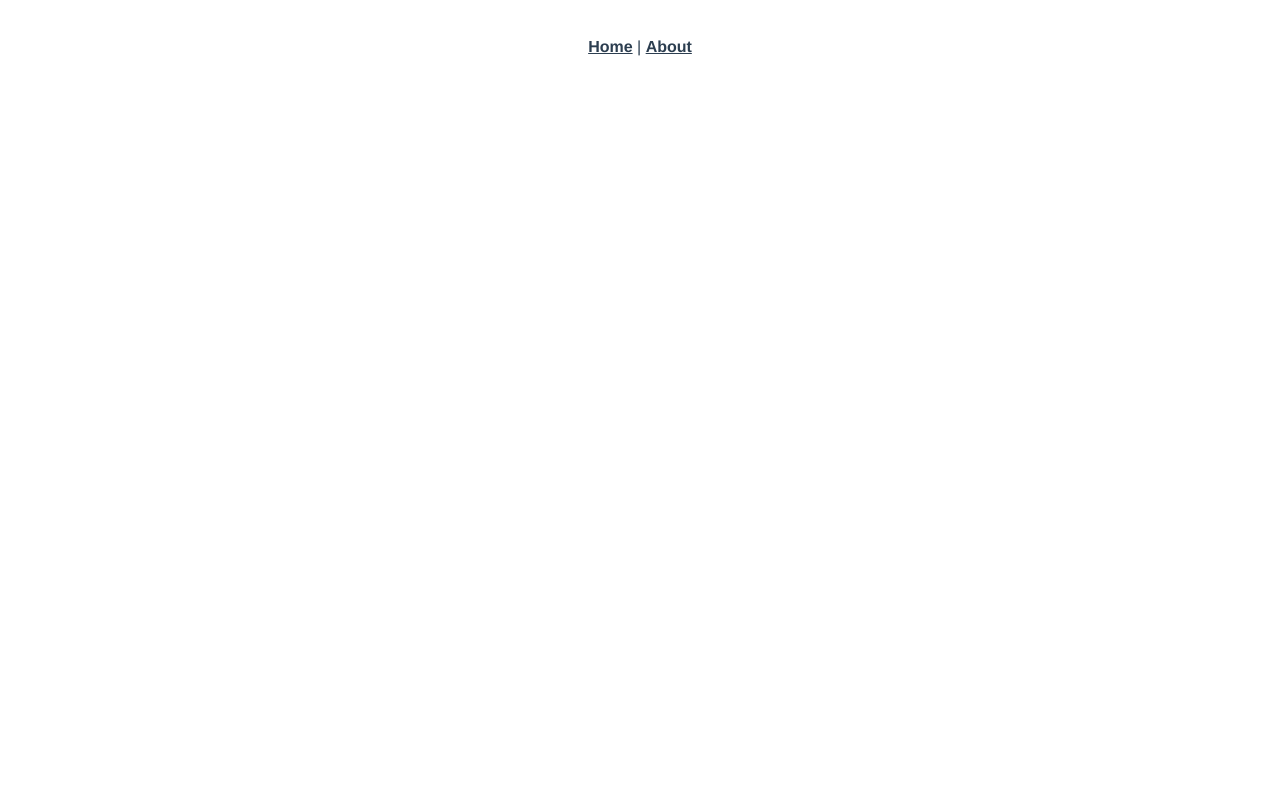
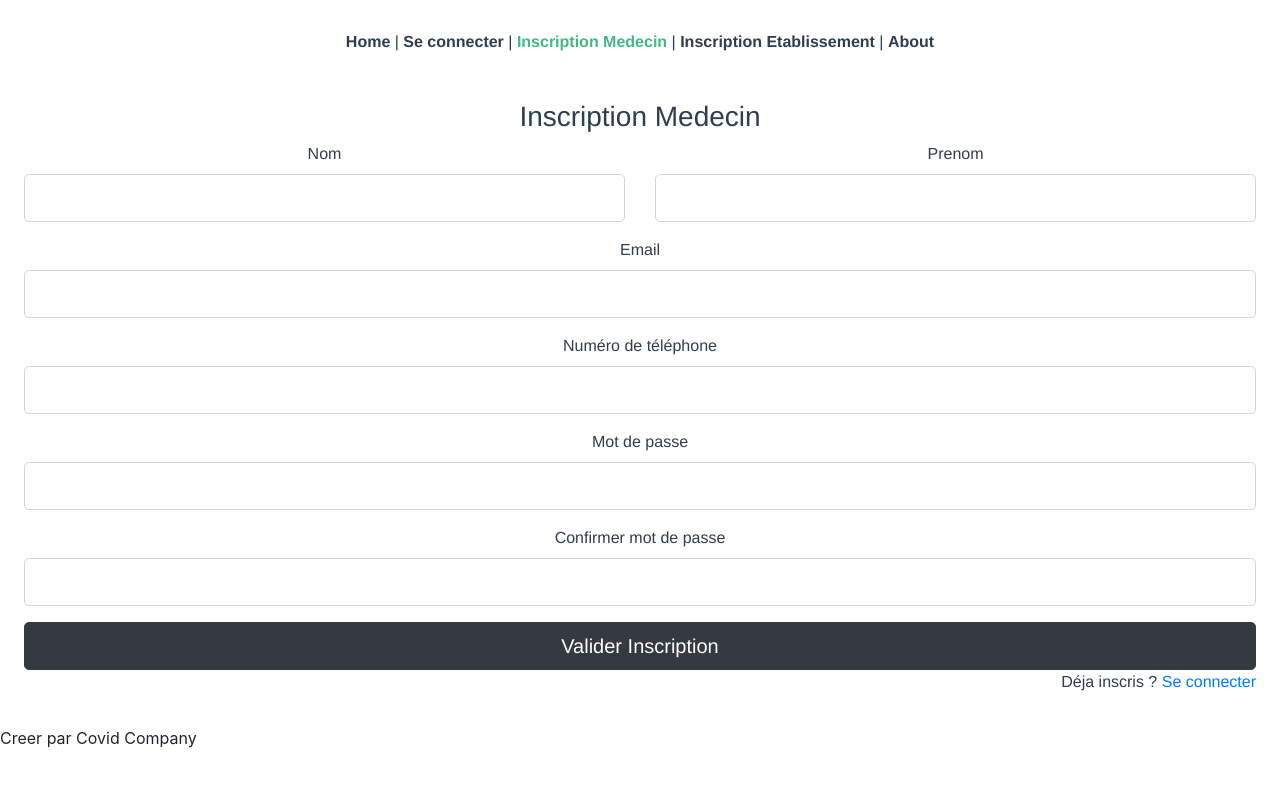
Before and after one commit to iliastlh/blockcovid-front, a Vue app: page /register in a window 1280 px wide. Shown: the top 786 px of the page. Built offline with nearby package versions, Linux system fonts and the light colour scheme.

Commit message:
all files

```diff
--- a/package.json
+++ b/package.json
@@ -8,7 +8,10 @@
     "lint": "vue-cli-service lint"
   },
   "dependencies": {
+    "bootstrap": "^4.5.3",
     "core-js": "^3.6.5",
+    "jquery": "^3.5.1",
+    "popper.js": "^1.16.1",
     "vue": "^2.6.11",
     "vue-router": "^3.2.0"
   },
--- a/public/index.html
+++ b/public/index.html
@@ -14,4 +14,5 @@
     <div id="app"></div>
     <!-- built files will be auto injected -->
   </body>
+  <footer>Creer par Covid Company</footer>
 </html>
--- a/src/App.vue
+++ b/src/App.vue
@@ -2,9 +2,13 @@
   <div id="app">
     <div id="nav">
       <router-link to="/">Home</router-link> |
+      <router-link to="/login">Se connecter</router-link> |
+      <router-link to="/register">Inscription Medecin</router-link> |
+      <router-link to="/registerEstablishment">Inscription Etablissement</router-link> |
       <router-link to="/about">About</router-link>
     </div>
     <router-view/>
+
   </div>
 </template>
 
--- a/src/components/HelloWorld.vue
+++ b/src/components/HelloWorld.vue
@@ -1,33 +1,7 @@
 <template>
   <div class="hello">
     <h1>{{ msg }}</h1>
-    <p>
-      For a guide and recipes on how to configure / customize this project,<br>
-      check out the
-      <a href="https://cli.vuejs.org" target="_blank" rel="noopener">vue-cli documentation</a>.
-    </p>
-    <h3>Installed CLI Plugins</h3>
-    <ul>
-      <li><a href="https://github.com/vuejs/vue-cli/tree/dev/packages/%40vue/cli-plugin-babel" target="_blank" rel="noopener">babel</a></li>
-      <li><a href="https://github.com/vuejs/vue-cli/tree/dev/packages/%40vue/cli-plugin-router" target="_blank" rel="noopener">router</a></li>
-      <li><a href="https://github.com/vuejs/vue-cli/tree/dev/packages/%40vue/cli-plugin-eslint" target="_blank" rel="noopener">eslint</a></li>
-    </ul>
-    <h3>Essential Links</h3>
-    <ul>
-      <li><a href="https://vuejs.org" target="_blank" rel="noopener">Core Docs</a></li>
-      <li><a href="https://forum.vuejs.org" target="_blank" rel="noopener">Forum</a></li>
-      <li><a href="https://chat.vuejs.org" target="_blank" rel="noopener">Community Chat</a></li>
-      <li><a href="https://twitter.com/vuejs" target="_blank" rel="noopener">Twitter</a></li>
-      <li><a href="https://news.vuejs.org" target="_blank" rel="noopener">News</a></li>
-    </ul>
-    <h3>Ecosystem</h3>
-    <ul>
-      <li><a href="https://router.vuejs.org" target="_blank" rel="noopener">vue-router</a></li>
-      <li><a href="https://vuex.vuejs.org" target="_blank" rel="noopener">vuex</a></li>
-      <li><a href="https://github.com/vuejs/vue-devtools#vue-devtools" target="_blank" rel="noopener">vue-devtools</a></li>
-      <li><a href="https://vue-loader.vuejs.org" target="_blank" rel="noopener">vue-loader</a></li>
-      <li><a href="https://github.com/vuejs/awesome-vue" target="_blank" rel="noopener">awesome-vue</a></li>
-    </ul>
+
   </div>
 </template>
 
@@ -43,7 +17,7 @@ export default {
 <!-- Add "scoped" attribute to limit CSS to this component only -->
 <style scoped lang="scss">
 h3 {
-  margin: 40px 0 0;
+  margin: 20px 0 0;
 }
 ul {
   list-style-type: none;
--- a/src/main.js
+++ b/src/main.js
@@ -1,6 +1,8 @@
 import Vue from 'vue'
 import App from './App.vue'
 import router from './router'
+import 'bootstrap'
+import 'bootstrap/dist/css/bootstrap.min.css'
 
 Vue.config.productionTip = false
 
--- a/src/router/index.js
+++ b/src/router/index.js
@@ -17,6 +17,30 @@ const routes = [
     // this generates a separate chunk (about.[hash].js) for this route
     // which is lazy-loaded when the route is visited.
     component: () => import(/* webpackChunkName: "about" */ '../views/About.vue')
+  },
+  {
+    path: '/login',
+    name: 'Login',
+    // route level code-splitting
+    // this generates a separate chunk (about.[hash].js) for this route
+    // which is lazy-loaded when the route is visited.
+    component: () => import(/* webpackChunkName: "about" */ '../views/Login.vue')
+  },
+  {
+    path: '/register',
+    name: 'Register',
+    // route level code-splitting
+    // this generates a separate chunk (about.[hash].js) for this route
+    // which is lazy-loaded when the route is visited.
+    component: () => import(/* webpackChunkName: "about" */ '../views/Register.vue')
+  },
+  {
+    path: '/registerEstablishment',
+    name: 'RegisterEstablishmet',
+    // route level code-splitting
+    // this generates a separate chunk (about.[hash].js) for this route
+    // which is lazy-loaded when the route is visited.
+    component: () => import(/* webpackChunkName: "about" */ '../views/RegisterEstablishment.vue')
   }
 ]
 
--- a/src/views/Home.vue
+++ b/src/views/Home.vue
@@ -1,7 +1,12 @@
 <template>
   <div class="home">
-    <img alt="Vue logo" src="../assets/logo.png">
-    <HelloWorld msg="Welcome to Your Vue.js App"/>
+    <img alt="Vue logo" src="../assets/BlockCovid.png">
+    <br>
+    <HelloWorld msg="Bienvenue sur Blockcovid.be"/>
+    <h3>Quel est votre Statut : </h3>
+    <button type="button" class="btn btn-primary btn-lg active mt-0" id="btn-medecin">Medecin</button>
+    <button type="button" class="btn btn-primary btn-lg active" id="btn-etablissement">Etablissement</button>
+
   </div>
 </template>
 
@@ -16,3 +21,8 @@ export default {
   }
 }
 </script>
+<style >
+.mt-0{
+margin-right: 50;
+}
+</style>
--- /dev/null
+++ b/src/views/Login.vue
@@ -0,0 +1,35 @@
+<template>
+    <div class="drop-down menu">
+        <form class ="px-4 py-3">
+            <h3>Connectez-Vous</h3>
+
+            <div class="form-group">
+                <label>Email address</label>
+                <input type="email" class="form-control form-control-lg" />
+            </div>
+
+            <div class="form-group">
+                <label>Password</label>
+                <input type="password" class="form-control form-control-lg" />
+            </div>
+
+            <button type="submit" class="btn btn-dark btn-lg btn-block">Sign Up</button>
+
+            <p class="forgot-password text-right">
+                Already registered
+                <router-link :to="{name: 'Register'}">sign in?</router-link>
+            </p>
+        </form>
+    </div>
+</template>
+
+<script>
+    export default {
+        data() {
+            return {}
+        }
+    }
+</script>
+<style scoped>
+
+</style>
--- /dev/null
+++ b/src/views/Register.vue
@@ -0,0 +1,56 @@
+<template>
+    <div class="drop-down menu">
+        <form class ="px-4 py-3">
+            <h3>Inscription Medecin</h3>
+            <div class=row>
+            <div class="form-group col">
+                <label>Nom</label>
+                <input type="text" class="form-control form-control-lg"/>
+            </div>
+
+              <div class="form-group col">
+                <label>Prenom</label>
+                <input type="text" class="form-control form-control-lg"/>
+            </div>
+            </div>
+
+            <div class="form-group">
+                <label>Email</label>
+                <input type="email" class="form-control form-control-lg" />
+            </div>
+
+            <div class="form-group">
+                <label>Numéro de téléphone</label>
+                <input type="text" class="form-control form-control-lg"/>
+            </div>
+
+            <div class="form-group">
+                <label>Mot de passe</label>
+                <input type="password" class="form-control form-control-lg" />
+            </div>
+
+             <div class="form-group">
+                <label>Confirmer mot de passe</label>
+                <input type="password" class="form-control form-control-lg" />
+            </div>
+
+            <button type="submit" class="btn btn-dark btn-lg btn-block"> Valider Inscription</button>
+
+            <p class="forgot-password text-right">
+                Déja inscris ?
+                <router-link :to="{name: 'Login'}">Se connecter</router-link>
+            </p>
+        </form>
+    </div>
+</template>
+
+<script>
+    export default {
+        data() {
+            return {}
+        }
+    }
+</script>
+<style scoped>
+
+</style>
--- /dev/null
+++ b/src/views/RegisterEstablishment.vue
@@ -0,0 +1,64 @@
+<template>
+    <div class="drop-down menu">
+        <form class ="px-4 py-3">
+            <h3>Inscription de votre établissement</h3>
+
+            <div class="form-group">
+                <label>Nom Légal de la société</label>
+                <input type="text" class="form-control form-control-lg"/>
+            </div>
+
+            <div class="form-group">
+                <label>Email</label>
+                <input type="email" class="form-control form-control-lg" />
+            </div>
+
+            <div class="form-group">
+                <label>Numéro de téléphone</label>
+                <input type="text" class="form-control form-control-lg"/>
+            </div>
+            <div class="row">
+            <div class="form-group col">
+                <label>Adresse</label>
+                <input type="text" class="form-control form-control-lg"/>
+            </div>
+            <div class="form-group col-md-2">
+                <label>Numéro</label>
+                <input type="number" class="form-control form-control-lg"/>
+            </div>
+            </div>
+            <div class="form-group">
+                <label>Code Postal</label>
+                <input type="number" class="form-control form-control-lg"/>
+            </div>
+
+            <div class="form-group">
+                <label>Mot de passe</label>
+                <input type="password" class="form-control form-control-lg" />
+            </div>
+
+             <div class="form-group">
+                <label>Confirmer mot de passe</label>
+                <input type="password" class="form-control form-control-lg" />
+            </div>
+
+            <button type="submit" class="btn btn-dark btn-lg btn-block">Valider Inscription</button>
+
+            <p class="forgot-password text-right">
+                Déja inscris ?
+                <router-link :to="{name: 'Login'}">Se connecter</router-link>
+            </p>
+        </form>
+    </div>
+</template>
+
+<script>
+    export default {
+        data() {
+            return {}
+        }
+    }
+</script>
+<style scoped>
+
+</style>
```
Also changed, not shown: src/assets/BlockCovid.png (added), src/views/HomeDoctor.vue (added), src/views/HomeEstablishment.vue (added), 1 other file (tests, documents, lock files or other folders).
